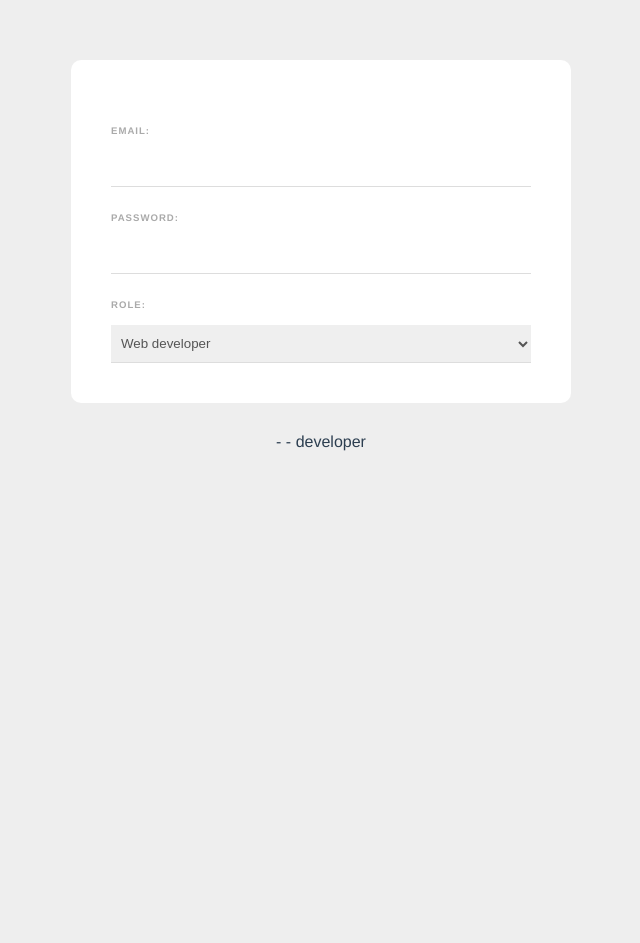
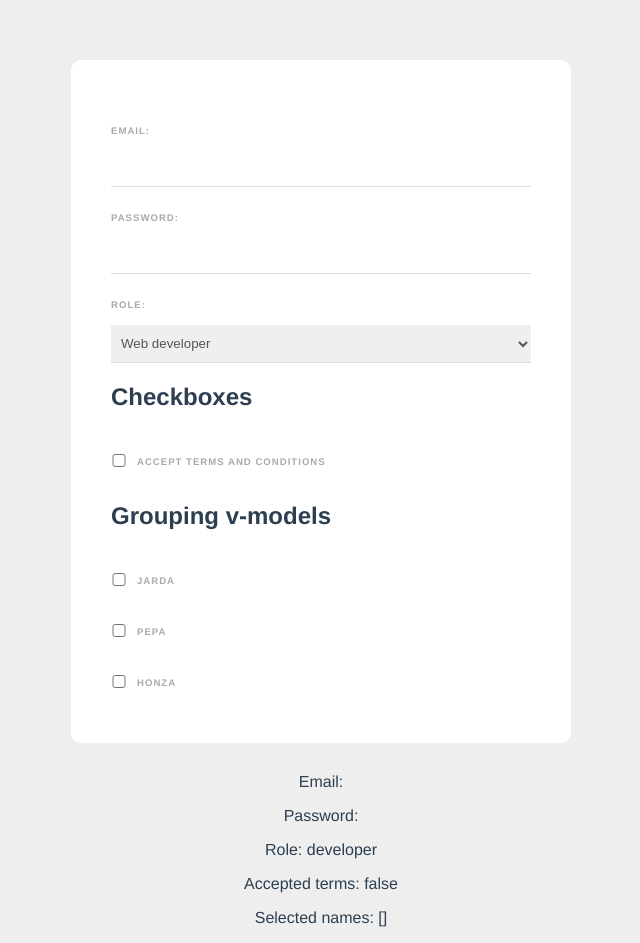
Before and after one commit to jnemec91/vue-tutorial, a Vue app in the folder 4/web-forms/: page / in a window 1280 px wide. Shown: the whole page, without its empty margins (319-959 px from the left). Before the commit the page ends 800 px from the top, so only its background shows below. Built offline with nearby package versions, Linux system fonts and the light colour scheme.

Commit message:
Checkboxes, Grouping checkboxes

```diff
--- a/4/web-forms/src/components/SignUpForm.vue
+++ b/4/web-forms/src/components/SignUpForm.vue
@@ -8,11 +8,37 @@
         <label>Role:</label>
         <select v-model="role">
             <option value="developer">Web developer</option>
-            <option value="deigner">Web designer</option>
+            <option value="designer">Web designer</option>
         </select>
 
+        <h2>Checkboxes</h2>
+        <div class="terms">
+          <input type="checkbox" v-model="terms" required>
+          <label>Accept terms and conditions</label>
+        </div>
+
+        <h2>Grouping v-models</h2>
+        <div>
+          <input type="checkbox" value="Jarda" v-model="names">
+          <label>Jarda</label>
+        </div>
+
+        <div>
+          <input type="checkbox" value="Pepa" v-model="names">
+          <label>Pepa</label>
+        </div>
+
+        <div>
+          <input type="checkbox" value="Honza" v-model="names">
+          <label>Honza</label>
+        </div>
+
     </form>
-    <p>{{email }} - {{ password }} - {{role}}</p>
+    <p>Email: {{email }}</p>
+    <p>Password: {{ password }}</p>
+    <p>Role: {{role}}</p>
+    <p>Accepted terms: {{ terms }}</p>
+    <p>Selected names: {{ names }}</p>
 </template>
 
 <script>
@@ -22,7 +48,9 @@ export default {
     return {
       email: '',
       password: '',
-      role: 'developer'
+      role: 'developer',
+      terms: false,
+      names: []
     }
   }
 }
```
